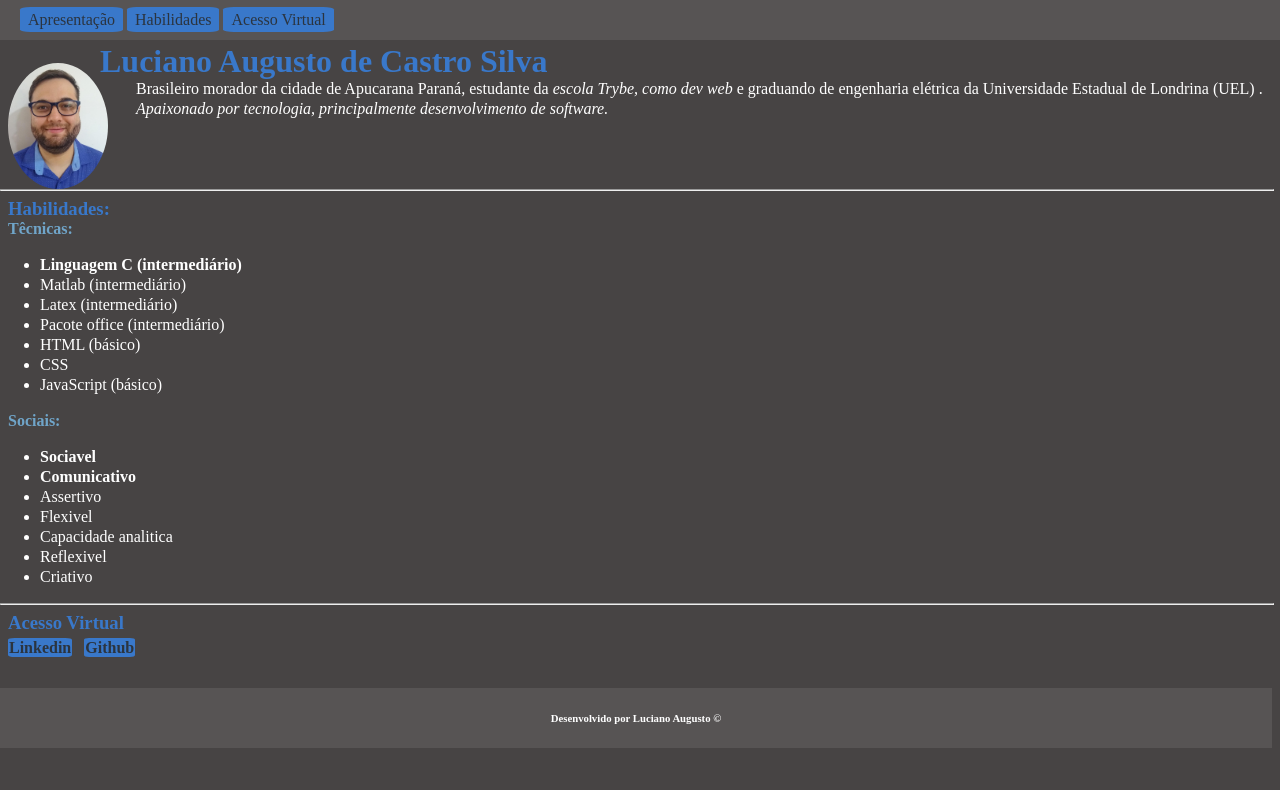
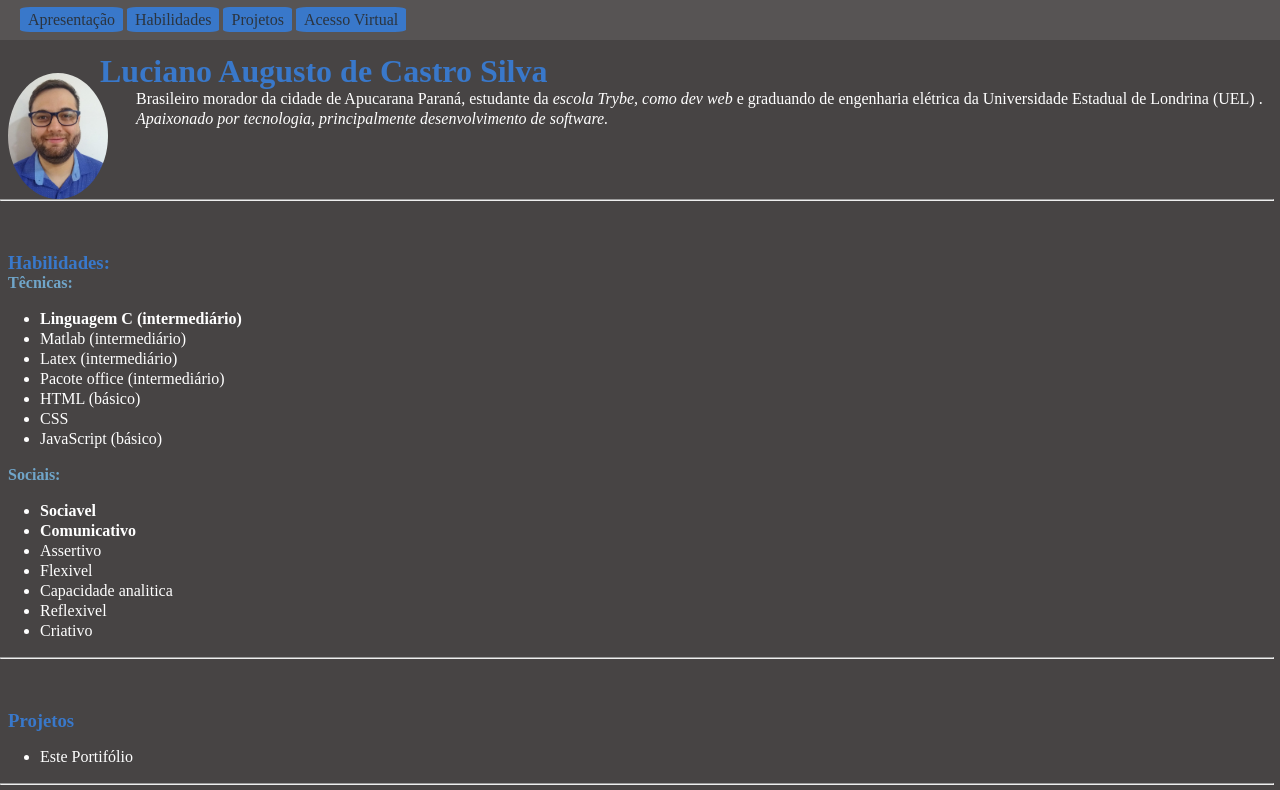
Before and after one commit to ladcs/ladcs.github.io, a plain HTML site: page index.html in a window 1280 px wide. Shown: the top 790 px of the page. Drawn offline with Linux system fonts and the light colour scheme.

Commit message:
solve problem bottons

```diff
--- a/index.html
+++ b/index.html
@@ -6,16 +6,20 @@
     <link rel="stylesheet" type="text/css" href="style.css">
 </head>
 <body>
-    <div class="menu">
+    <hr id="apresentação">
+    <p></p>
+    <div class="menu" >
         <a  class="bt" href="#apresentação">Apresentação</a>
-        <a  class="bt" href="#habilidades">Habilidades</a>
+        <a  class="bt" href="#Habilidades">Habilidades</a>
+        <a  class="bt" href="#projetos">Projetos</a>
         <a  class="bt" href="#acesso virtual">Acesso Virtual</a>
     </div>
     <h1 >Luciano Augusto de Castro Silva</h1>
-    <img class="figure container" width="100px" src="foto-atual.jpeg" alt="foto do Luciano Augusto de Castro Silva">
+    <img  class="figure container" width="100px" src="foto-atual.jpeg" alt="foto do Luciano Augusto de Castro Silva">
     <p class="descr">Brasileiro morador da cidade de Apucarana Paraná, estudante da <em>escola Trybe, como dev web</em> e graduando de engenharia elétrica da Universidade Estadual de Londrina (UEL) . <br> <em>Apaixonado por tecnologia, principalmente desenvolvimento de software.</em> </p>
-    <hr>
-    <h3 class="container" id="habilidade">Habilidades:</h3>
+    <hr id="Habilidades">
+    <p><br></p>
+    <h3 class="container" >Habilidades:</h3>
     <h4 class="container" >Têcnicas:</h4>
     <ul>
         <li class="ipc">Linguagem C (intermediário)</li>
@@ -36,8 +40,14 @@
         <li>Reflexivel</li>
         <li>Criativo</li>
     </ul>
-    <hr>
-    <h3 class="container" id="acesso virtual"> Acesso Virtual</h3>
+    <hr id="projetos">
+    <p><br></p>
+    <h3 class="container">Projetos</h3>
+    <ul>
+        <li>Este Portifólio</li>
+    </ul>
+    <hr id="acesso virtual">
+    <h3 class="container"> Acesso Virtual</h3>
     <div><a  class="botton container" href="http://www.linkedin.com/in/ladcs" target="_blank">Linkedin</a> <a  class="botton" href="" target="_blank">Github</a></div>
     <h6 class="encerramento" ><br> Desenvolvido por Luciano Augusto © <br><br></h6>
     </ul>
```
